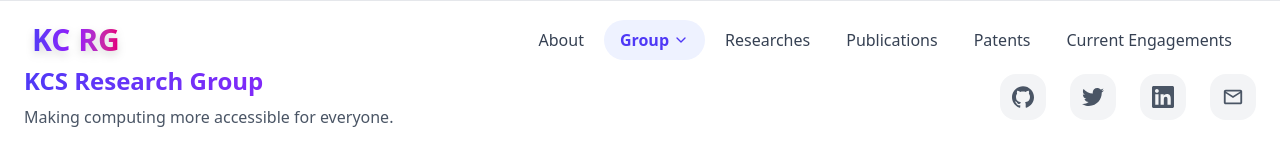
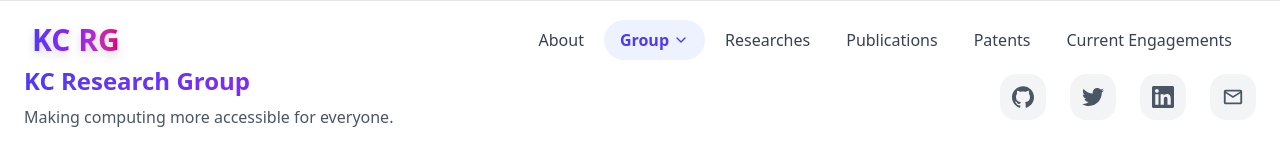
Before and after one commit to Animeshmitra08/GoodWillComputingLab, a React (Vite) app: page /group in a window 1280 px wide. Shown: the top 160 px of the page. Built offline with nearby package versions, Linux system fonts and the light colour scheme.

Commit message:
meta tags added

```diff
--- a/index.html
+++ b/index.html
@@ -5,6 +5,9 @@
     <link rel="icon" type="image/svg+xml" href="/vite.svg" />
     <meta name="viewport" content="width=device-width, initial-scale=1.0" />
     <title>KC Research Group</title>
+    <meta property="og:title" content="KC Research Group">
+    <meta property="og:description" content="Advancing pharmaceutical innovation through cutting-edge computational chemistry and drug design.">
+    <meta property="og:url" content="https://kcresearchgroup.com">
   </head>
   <body>
     <div id="root"></div>
--- a/src/Components/Footer.tsx
+++ b/src/Components/Footer.tsx
@@ -18,7 +18,7 @@ const Footer: React.FC = () => {
           {/* Left Section */}
           <div className="mb-8 md:mb-0 text-center md:text-left">
             <h3 className="text-2xl font-black bg-gradient-to-r from-indigo-600 to-purple-600 bg-clip-text text-transparent mb-2">
-              KCS Research Group
+              KC Research Group
             </h3>
             <p className="text-gray-600">
               Making computing more accessible for everyone.
```
